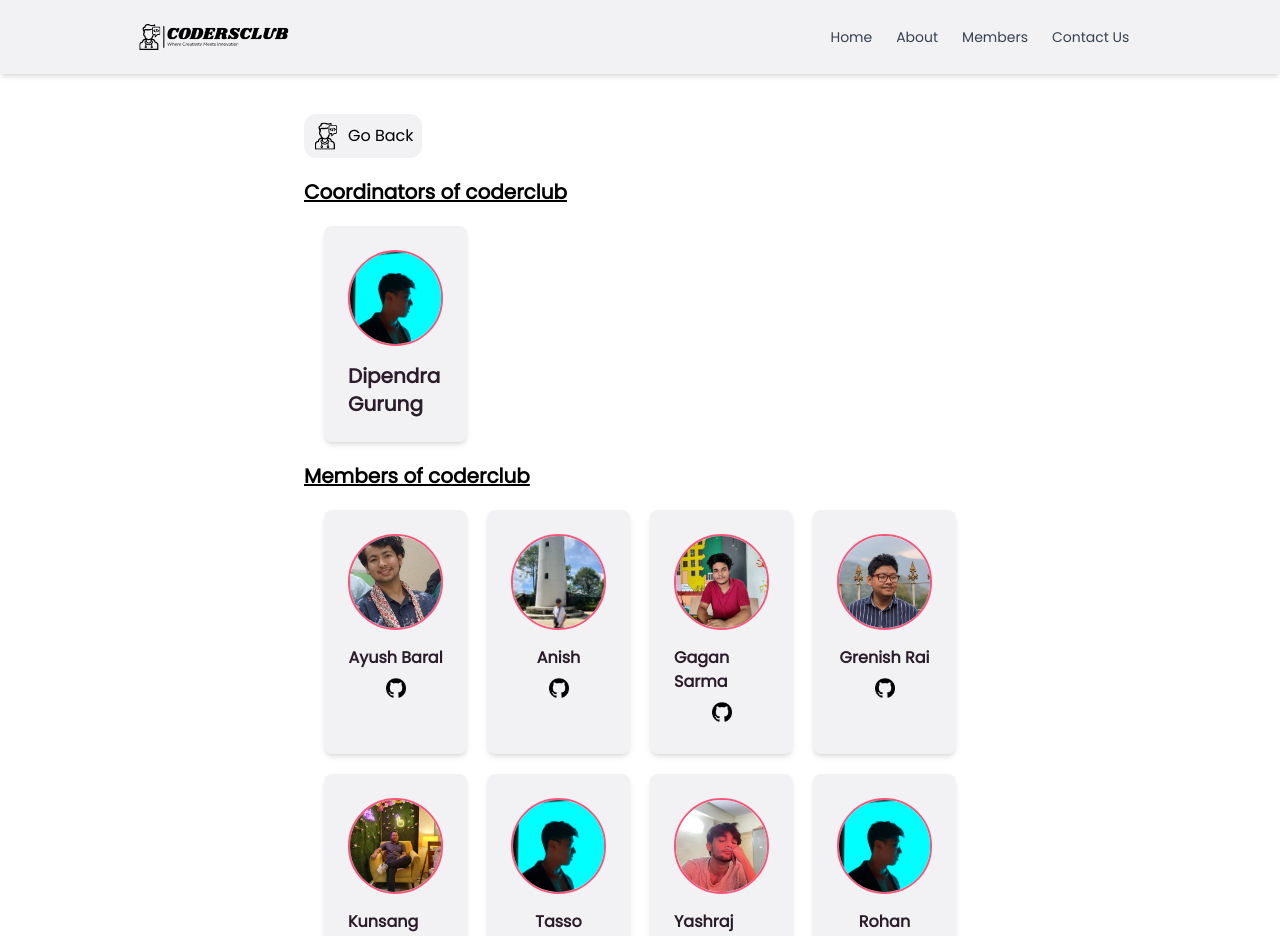
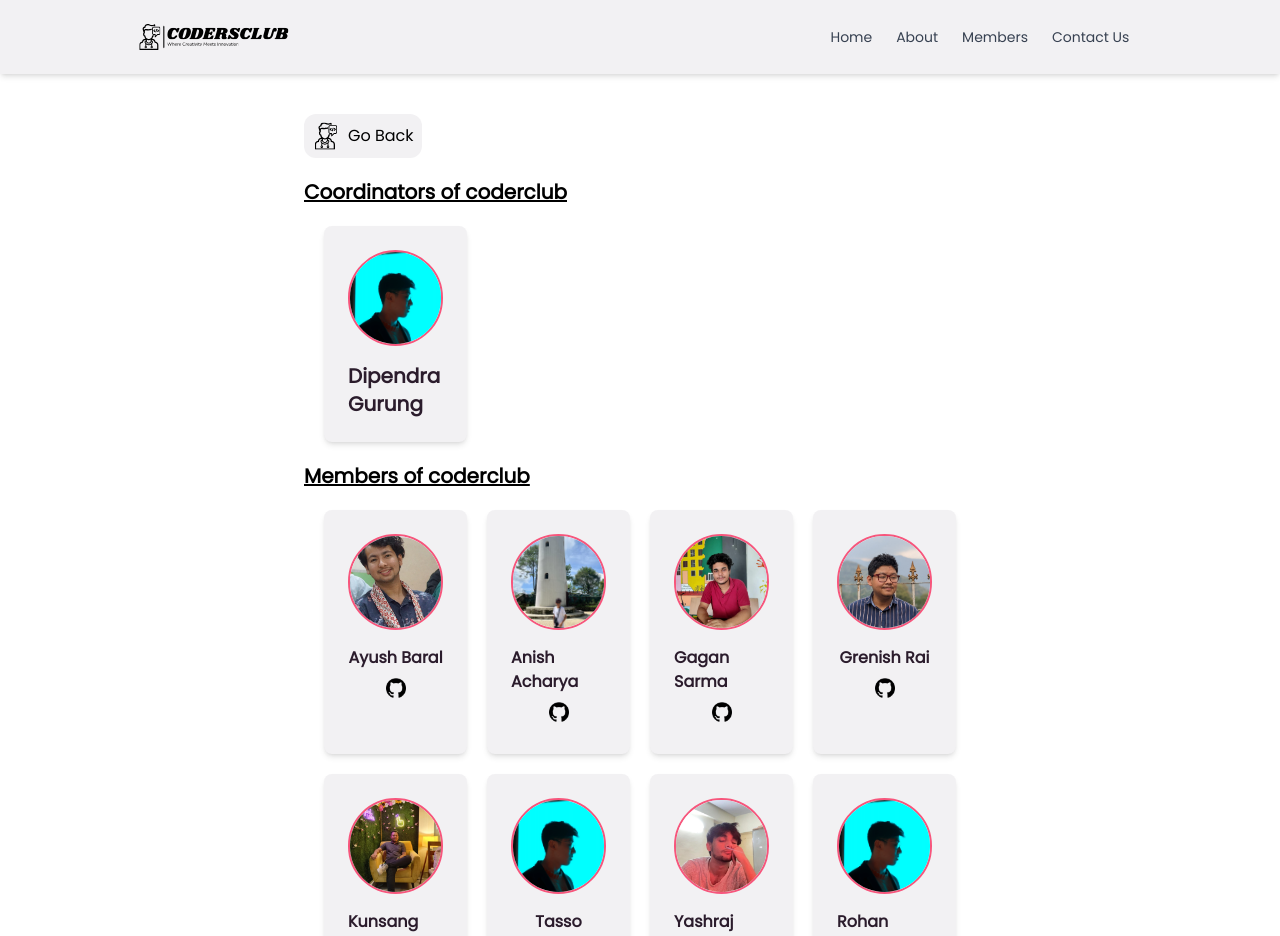
Before and after one commit to Grenish/codersclub, a React (Vite) app: page /members in a window 1280 px wide. Shown: the top 936 px of the page. Built offline with nearby package versions, Linux system fonts and the light colour scheme.

Commit message:
Member Name Update

```diff
--- a/src/constant/index.js
+++ b/src/constant/index.js
@@ -10,7 +10,7 @@ export const members = [
   },
   {
     id: 2,
-    name: "Anish",
+    name: "Anish Acharya",
     photoUrl: anish,
     github: "https://github.com/Daddy-anish",
   },
@@ -46,7 +46,7 @@ export const members = [
   },
   {
     id: 8,
-    name: "Rohan",
+    name: "Rohan Bezwada",
     photoUrl: profile,
     github: "",
   },
```
